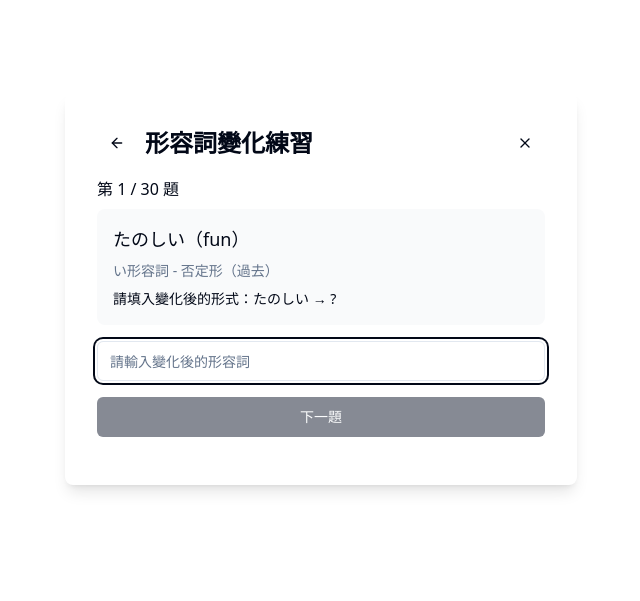
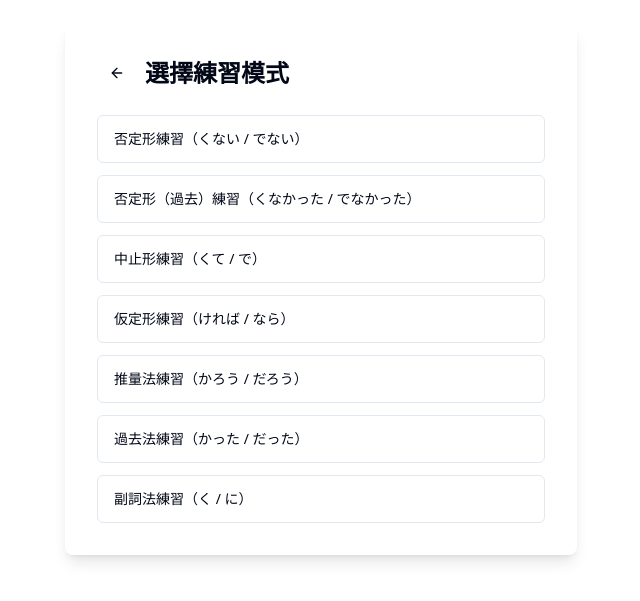
Before and after one commit to just84724/nihongo-quiz-generator, a React (Vite) app: page /adjective-quiz in a window 1280 px wide. Shown: the part 111-712 px from the top of the page, without its empty margins (319-959 px from the left). Built offline with nearby package versions, Linux system fonts and the light colour scheme.

Commit message:
Refactor: Split adjective quiz into different forms
Split adjective quiz into different forms: negative, conjunctive, conditional, speculative, past, adverbial, and negative past.

```diff
--- a/src/pages/AdjectiveQuiz.tsx
+++ b/src/pages/AdjectiveQuiz.tsx
@@ -2,7 +2,7 @@ import React, { useState, useEffect } from "react";
 import { Button } from "@/components/ui/button";
 import { Input } from "@/components/ui/input";
 import { ArrowLeft, X } from "lucide-react";
-import { useNavigate } from "react-router-dom";
+import { useNavigate, useSearchParams } from "react-router-dom";
 import {
   AlertDialog,
   AlertDialogAction,
@@ -72,23 +72,23 @@ const naAdjectiveData = [
 
 // 變化形式
 const iAdjectiveForms = [
-  { name: "否定法", pattern: "くない", example: "おおきくない" },
-  { name: "否定形（過去）", pattern: "くなかった", example: "おおきくなかった" },
-  { name: "副詞法", pattern: "く", example: "おおきく" },
-  { name: "中止法", pattern: "くて", example: "おおきくて" },
-  { name: "過去法", pattern: "かった", example: "おおきかった" },
-  { name: "仮定形", pattern: "ければ", example: "おおきければ" },
-  { name: "推量法", pattern: "かろう", example: "おおきかろう" }
+  { name: "否定法", pattern: "くない", example: "おおきくない", key: "negative" },
+  { name: "否定形（過去）", pattern: "くなかった", example: "おおきくなかった", key: "negative-past" },
+  { name: "副詞法", pattern: "く", example: "おおきく", key: "adverb" },
+  { name: "中止法", pattern: "くて", example: "おおきくて", key: "conjunctive" },
+  { name: "過去法", pattern: "かった", example: "おおきかった", key: "past" },
+  { name: "仮定形", pattern: "ければ", example: "おおきければ", key: "conditional" },
+  { name: "推量法", pattern: "かろう", example: "おおきかろう", key: "presumptive" }
 ];
 
 const naAdjectiveForms = [
-  { name: "否定法", pattern: "でない", example: "ゆうめいでない" },
-  { name: "否定形（過去）", pattern: "でなかった", example: "ゆうめいでなかった" },
-  { name: "副詞法", pattern: "に", example: "ゆうめいに" },
-  { name: "中止法", pattern: "で", example: "ゆうめいで" },
-  { name: "過去法", pattern: "だった", example: "ゆうめいだった" },
-  { name: "仮定形", pattern: "なら(ば)", example: "ゆうめいなら" },
-  { name: "推量法", pattern: "だろう", example: "ゆうめいだろう" }
+  { name: "否定法", pattern: "でない", example: "ゆうめいでない", key: "negative" },
+  { name: "否定形（過去）", pattern: "でなかった", example: "ゆうめいでなかった", key: "negative-past" },
+  { name: "副詞法", pattern: "に", example: "ゆうめいに", key: "adverb" },
+  { name: "中止法", pattern: "で", example: "ゆうめいで", key: "conjunctive" },
+  { name: "過去法", pattern: "だった", example: "ゆうめいだった", key: "past" },
+  { name: "仮定形", pattern: "なら(ば)", example: "ゆうめいなら", key: "conditional" },
+  { name: "推量法", pattern: "だろう", example: "ゆうめいだろう", key: "presumptive" }
 ];
 
 type Question = {
@@ -111,6 +111,9 @@ type UserAnswer = {
 
 const AdjectiveQuiz: React.FC = () => {
   const navigate = useNavigate();
+  const [searchParams] = useSearchParams();
+  const mode = searchParams.get('mode');
+
   const [questions, setQuestions] = useState<Question[]>([]);
   const [currentIndex, setCurrentIndex] = useState(0);
   const [userInput, setUserInput] = useState("");
@@ -119,16 +122,106 @@ const AdjectiveQuiz: React.FC = () => {
   const [showExitDialog, setShowExitDialog] = useState(false);
   const [showAnswersDialog, setShowAnswersDialog] = useState(false);
 
+  // 根據模式篩選變化形式
+  const getFormsForMode = (mode: string | null) => {
+    if (!mode) return { i: iAdjectiveForms, na: naAdjectiveForms };
+
+    const iForm = iAdjectiveForms.find(form => form.key === mode);
+    const naForm = naAdjectiveForms.find(form => form.key === mode);
+
+    return {
+      i: iForm ? [iForm] : [],
+      na: naForm ? [naForm] : []
+    };
+  };
+
+  // 如果沒有選擇模式，顯示選擇頁面
+  if (!mode) {
+    return (
+      <div className="min-h-screen flex flex-col items-center justify-center bg-background px-4">
+        <div className="max-w-lg w-full bg-white dark:bg-card text-foreground shadow-lg rounded-lg p-8">
+          <div className="flex items-center mb-6">
+            <Button variant="ghost" size="sm" onClick={() => navigate("/")} className="mr-2">
+              <ArrowLeft className="h-4 w-4" />
+            </Button>
+            <h1 className="text-2xl font-bold">選擇練習模式</h1>
+          </div>
+
+          <div className="space-y-3">
+            <Button
+              onClick={() => navigate("/adjective-quiz?mode=negative")}
+              variant="outline"
+              className="w-full h-12 text-left justify-start"
+            >
+              否定形練習（くない / でない）
+            </Button>
+
+            <Button
+              onClick={() => navigate("/adjective-quiz?mode=negative-past")}
+              variant="outline"
+              className="w-full h-12 text-left justify-start"
+            >
+              否定形（過去）練習（くなかった / でなかった）
+            </Button>
+
+            <Button
+              onClick={() => navigate("/adjective-quiz?mode=conjunctive")}
+              variant="outline"
+              className="w-full h-12 text-left justify-start"
+            >
+              中止形練習（くて / で）
+            </Button>
+
+            <Button
+              onClick={() => navigate("/adjective-quiz?mode=conditional")}
+              variant="outline"
+              className="w-full h-12 text-left justify-start"
+            >
+              仮定形練習（ければ / なら）
+            </Button>
+
+            <Button
+              onClick={() => navigate("/adjective-quiz?mode=presumptive")}
+              variant="outline"
+              className="w-full h-12 text-left justify-start"
+            >
+              推量法練習（かろう / だろう）
+            </Button>
+
+            <Button
+              onClick={() => navigate("/adjective-quiz?mode=past")}
+              variant="outline"
+              className="w-full h-12 text-left justify-start"
+            >
+              過去法練習（かった / だった）
+            </Button>
+
+            <Button
+              onClick={() => navigate("/adjective-quiz?mode=adverb")}
+              variant="outline"
+              className="w-full h-12 text-left justify-start"
+            >
+              副詞法練習（く / に）
+            </Button>
+          </div>
+        </div>
+      </div>
+    );
+  }
+
   // 生成練習題
   useEffect(() => {
     const generateQuestions = () => {
       const allQuestions: Question[] = [];
       let id = 1;
+      const forms = getFormsForMode(mode);
 
       // 生成い形容詞題目
       const shuffledIAdjectives = [...iAdjectiveData].sort(() => Math.random() - 0.5).slice(0, 15);
       shuffledIAdjectives.forEach(adj => {
-        const randomForm = iAdjectiveForms[Math.floor(Math.random() * iAdjectiveForms.length)];
+        if (forms.i.length === 0) return;
+
+        const randomForm = forms.i[Math.floor(Math.random() * forms.i.length)];
         const baseWord = adj.word.split('／')[0];
         let correctAnswer = "";
 
@@ -168,7 +261,9 @@ const AdjectiveQuiz: React.FC = () => {
       // 生成な形容詞題目
       const shuffledNaAdjectives = [...naAdjectiveData].sort(() => Math.random() - 0.5).slice(0, 15);
       shuffledNaAdjectives.forEach(adj => {
-        const randomForm = naAdjectiveForms[Math.floor(Math.random() * naAdjectiveForms.length)];
+        if (forms.na.length === 0) return;
+
+        const randomForm = forms.na[Math.floor(Math.random() * forms.na.length)];
         const baseWord = adj.word.split('／')[0].replace('な', '');
         let correctAnswer = "";
 
@@ -198,7 +293,7 @@ const AdjectiveQuiz: React.FC = () => {
     };
 
     setQuestions(generateQuestions());
-  }, []);
+  }, [mode]);
 
   const currentQuestion = questions[currentIndex];
 
@@ -236,7 +331,7 @@ const AdjectiveQuiz: React.FC = () => {
     window.location.reload();
   };
 
-  const handleBack = () => navigate("/");
+  const handleBack = () => navigate("/adjective-quiz");
 
   const handleExit = () => {
     setShowExitDialog(false);
@@ -250,6 +345,19 @@ const AdjectiveQuiz: React.FC = () => {
     return <div>載入中...</div>;
   }
 
+  const getModeName = (mode: string) => {
+    const modeNames: { [key: string]: string } = {
+      'negative': '否定形',
+      'negative-past': '否定形（過去）',
+      'conjunctive': '中止形',
+      'conditional': '仮定形',
+      'presumptive': '推量法',
+      'past': '過去法',
+      'adverb': '副詞法'
+    };
+    return modeNames[mode] || '形容詞變化';
+  };
+
   return (
     <div className="min-h-screen flex flex-col items-center justify-center bg-background px-4">
       <div className="max-w-lg w-full bg-white dark:bg-card text-foreground shadow-lg rounded-lg p-8">
@@ -258,7 +366,7 @@ const AdjectiveQuiz: React.FC = () => {
             <Button variant="ghost" size="sm" onClick={handleBack} className="mr-2">
               <ArrowLeft className="h-4 w-4" />
             </Button>
-            <h1 className="text-2xl font-bold">形容詞變化練習</h1>
+            <h1 className="text-2xl font-bold">{getModeName(mode)}練習</h1>
           </div>
 
           {!finished && (
```
